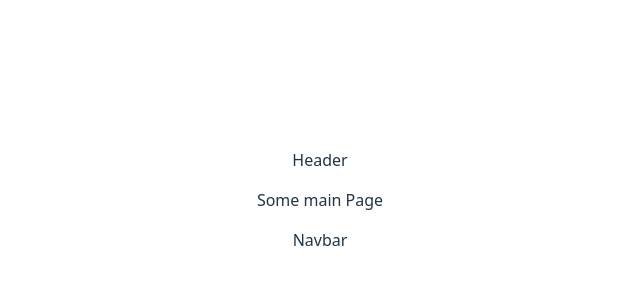
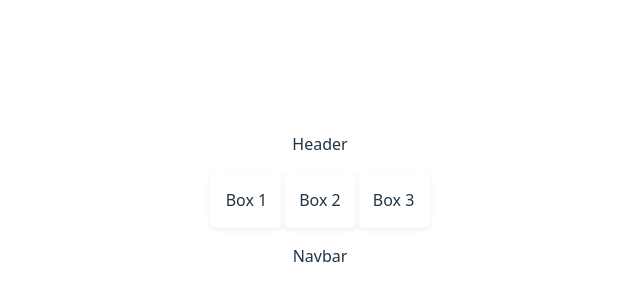
Before and after one commit to DHBW-MEOW/eduflow-frontend, a React (Vite) app: page / in a window 1280 px wide. Shown: the part 200-500 px from the top of the page, without its empty margins (320-960 px from the left). Built offline with nearby package versions, Linux system fonts and the light colour scheme.

Commit message:
first version of components - grid - box

```diff
--- a/src/app/somePage/SomePage.tsx
+++ b/src/app/somePage/SomePage.tsx
@@ -1,12 +1,17 @@
-
+import { Grid } from "../../components/grid/Grid";
 
 // just an example
+const data = [
+  { title: "Box 1"},
+  { title: "Box 2"},
+  { title: "Box 3"},
+];
 
 function SomePage() {
   return (
-    <p>
-      Some main Page
-    </p>
+    <div>
+      <Grid items={data} />
+    </div>
   )
 }
 
--- /dev/null
+++ b/src/components/grid/Box.css
@@ -0,0 +1,9 @@
+.box{
+    border: var(--color-border);
+    padding: 1rem;
+    background-color: var(--color-surface);
+    color: var(--color-text);
+    border-radius: 8px;
+    box-shadow: 0 2px 5px rgba(116, 110, 110, 0.1);
+    transition: transform 0.2s ease;
+}
--- a/src/components/grid/Box.tsx
+++ b/src/components/grid/Box.tsx
@@ -1,14 +1,16 @@
-type BoxProps = {
+import './Box.css'
+
+export type BoxProps = {
   title: string;
   // onDelete?: () => void;
   // onRename?: (newTitle: string) => void;
 };
 
-function Box({title}: BoxProps) {
+export function Box({title}: BoxProps) {
 
     return (
       <div>
-        <p>{title}</p>
+        <p className='box'>{title}</p>
       </div>
     )
   }
--- /dev/null
+++ b/src/components/grid/Grid.css
@@ -0,0 +1,5 @@
+.grid-container {
+  display: flex;
+  justify-content: center;
+  align-items: center;
+}
--- a/src/components/grid/Grid.tsx
+++ b/src/components/grid/Grid.tsx
@@ -0,0 +1,16 @@
+import "./Grid.css";
+import { Box, type BoxProps } from "./Box.tsx";
+
+type GridProps = {
+  items: BoxProps[];
+};
+
+export function Grid({ items }: GridProps) {
+  return (
+    <div className="grid-container">
+      {items.map((item, idx) => (
+        <Box key={idx} {...item} />
+      ))}
+    </div>
+  );
+}
```
